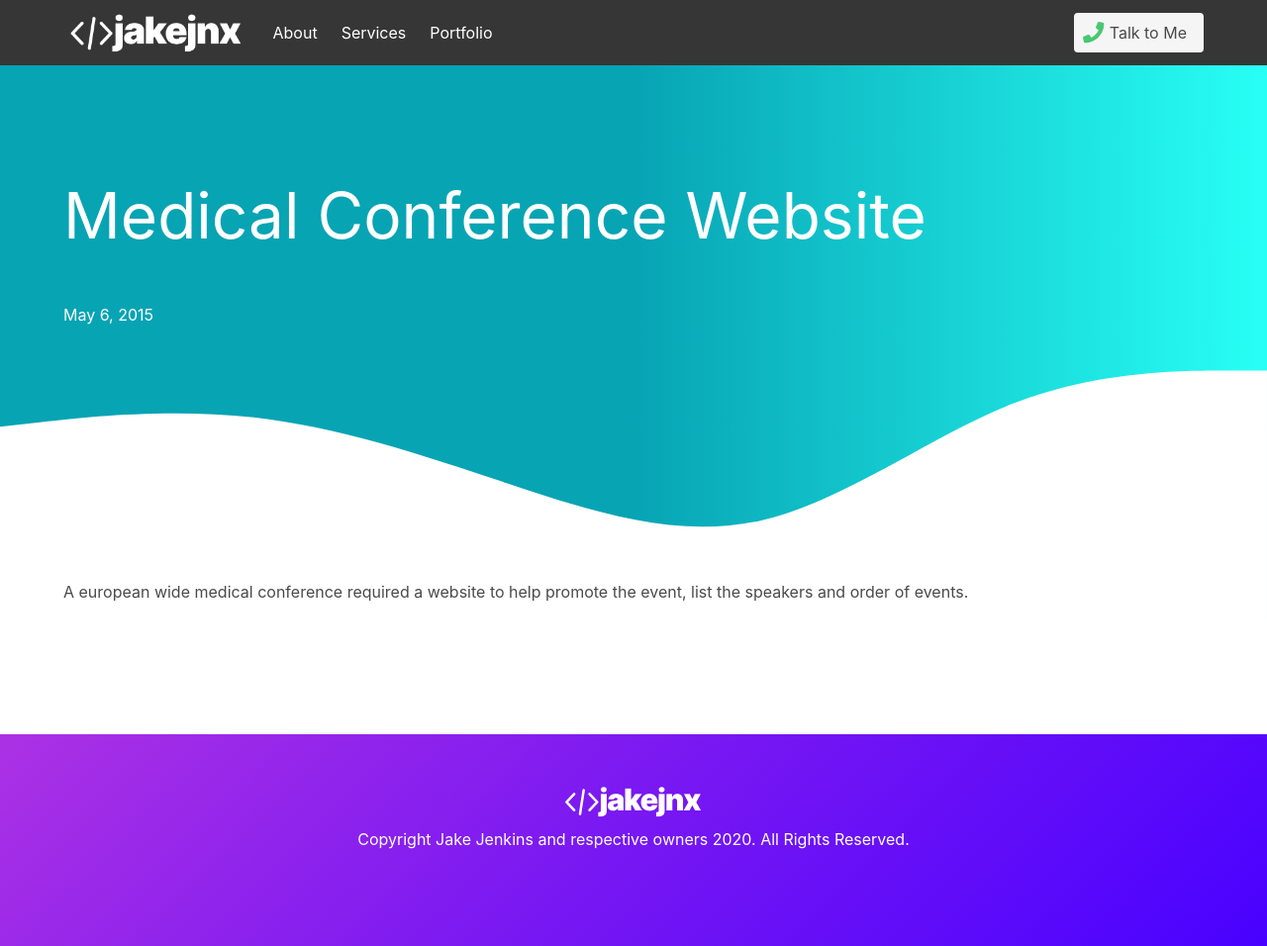
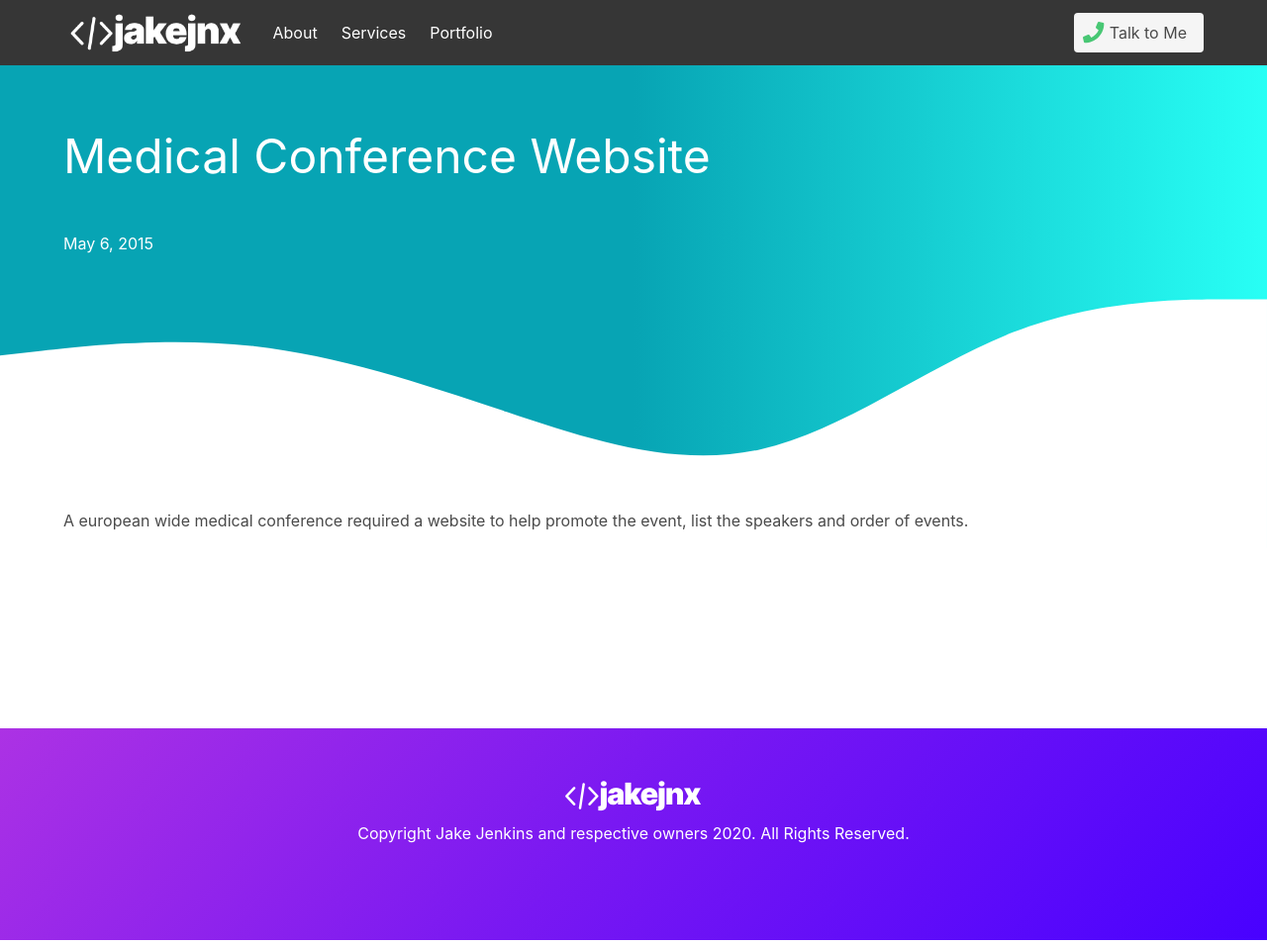
Before and after one commit to jake-jenkins/jjnx-bulma, a Jekyll site: the page built from _portfolio/medical-conference-website.md, in a window 1280 px wide. Shown: the whole page at 99% size. Built offline with Jekyll 4.4.1, drawn with Linux system fonts in a browser that asks for light colours; nearby versions of some CDN libraries.

Commit message:
Update head.html

```diff
--- a/_includes/head.html
+++ b/_includes/head.html
@@ -37,8 +37,8 @@
 }
 
 .wave-container h1 {
-  font-size: 4rem;
-  margin: 7rem 0rem 2.5rem 0rem;
+  font-size: 3rem;
+  margin: 4rem 0rem 2.5rem 0rem;
 
 }
 
```
